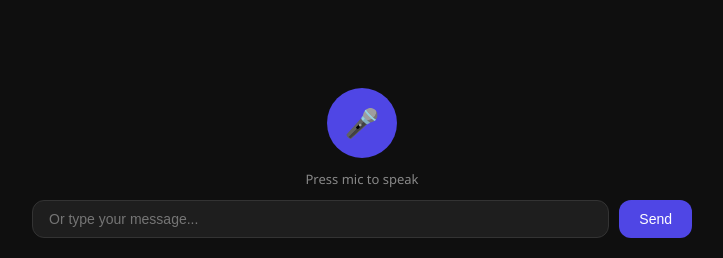
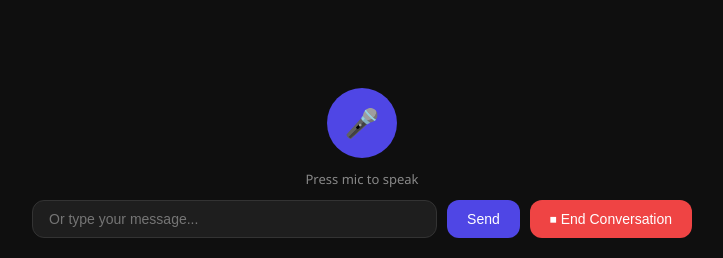
Before and after one commit to Chelsi08/voice-ai-agent, a Flask app: page / in a window 1280 px wide. Shown: the part 542-800 px from the top of the page, without its empty margins (278-1001 px from the left). Run offline with Flask 3, Linux system fonts and the light colour scheme.

Commit message:
Phase 6 — web UI with Flask, voice input, chat bubbles, shutdown

```diff
--- a/phase-6-full-agent/app.py
+++ b/phase-6-full-agent/app.py
@@ -8,6 +8,7 @@ import requests
 import base64
 import whisper
 import tempfile
+import signal
 
 load_dotenv()
 
@@ -167,5 +168,10 @@ def transcribe():
 
     return jsonify({"text": result["text"].strip()})
 
+@app.route("/shutdown", methods=["POST"])
+def shutdown():
+    os.kill(os.getpid(), signal.SIGINT)
+    return jsonify({"message": "Server shutting down..."})
+
 if __name__ == "__main__":
     app.run(debug=True)
--- a/phase-6-full-agent/templates/index.html
+++ b/phase-6-full-agent/templates/index.html
@@ -144,6 +144,19 @@
         #send-btn:hover {
             background: #6366f1;
         }
+        #stop-btn {
+            padding: 10px 20px;
+            border-radius: 12px;
+            border: none;
+            background: #ef4444;
+            color: #fff;
+            cursor: pointer;
+            font-size: 14px;
+        }
+
+        #stop-btn:hover {
+            background: #dc2626;
+        }
     </style>
 </head>
 <body>
@@ -160,6 +173,7 @@
         <div id="text-input-row">
             <input type="text" id="text-input" placeholder="Or type your message..." />
             <button id="send-btn">Send</button>
+            <button id="stop-btn">⏹ End Conversation</button>
         </div>
     </div>
 
@@ -208,7 +222,7 @@
                 return;
             }
 
-            addBubble(data.reply, "ai", data.emotion);
+            addBubble(data.reply, "ai");
 
             // Audio play karo
             if (data.audio) {
@@ -279,6 +293,17 @@
                 }
             }
         });
+
+        document.getElementById("stop-btn").addEventListener("click", async () => {
+            addBubble("Conversation ended. Goodbye!", "ai");
+            document.getElementById("mic-btn").disabled = true;
+            document.getElementById("send-btn").disabled = true;
+            document.getElementById("stop-btn").disabled = true;
+            document.getElementById("text-input").disabled = true;
+            status.innerText = "Conversation ended.";
+
+            await fetch("/shutdown", { method: "POST" });
+        });
     </script>
 
 </body>
```
